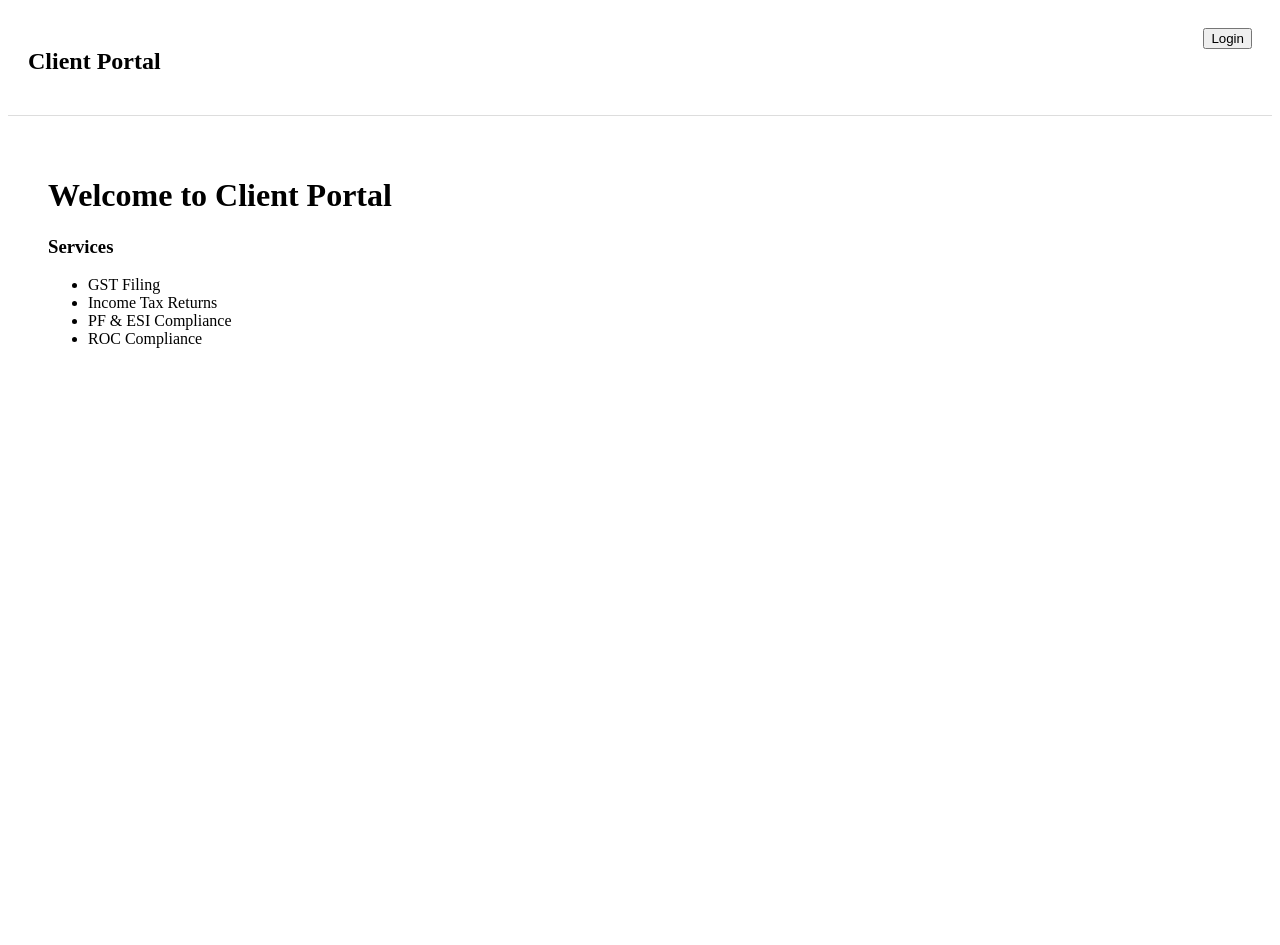
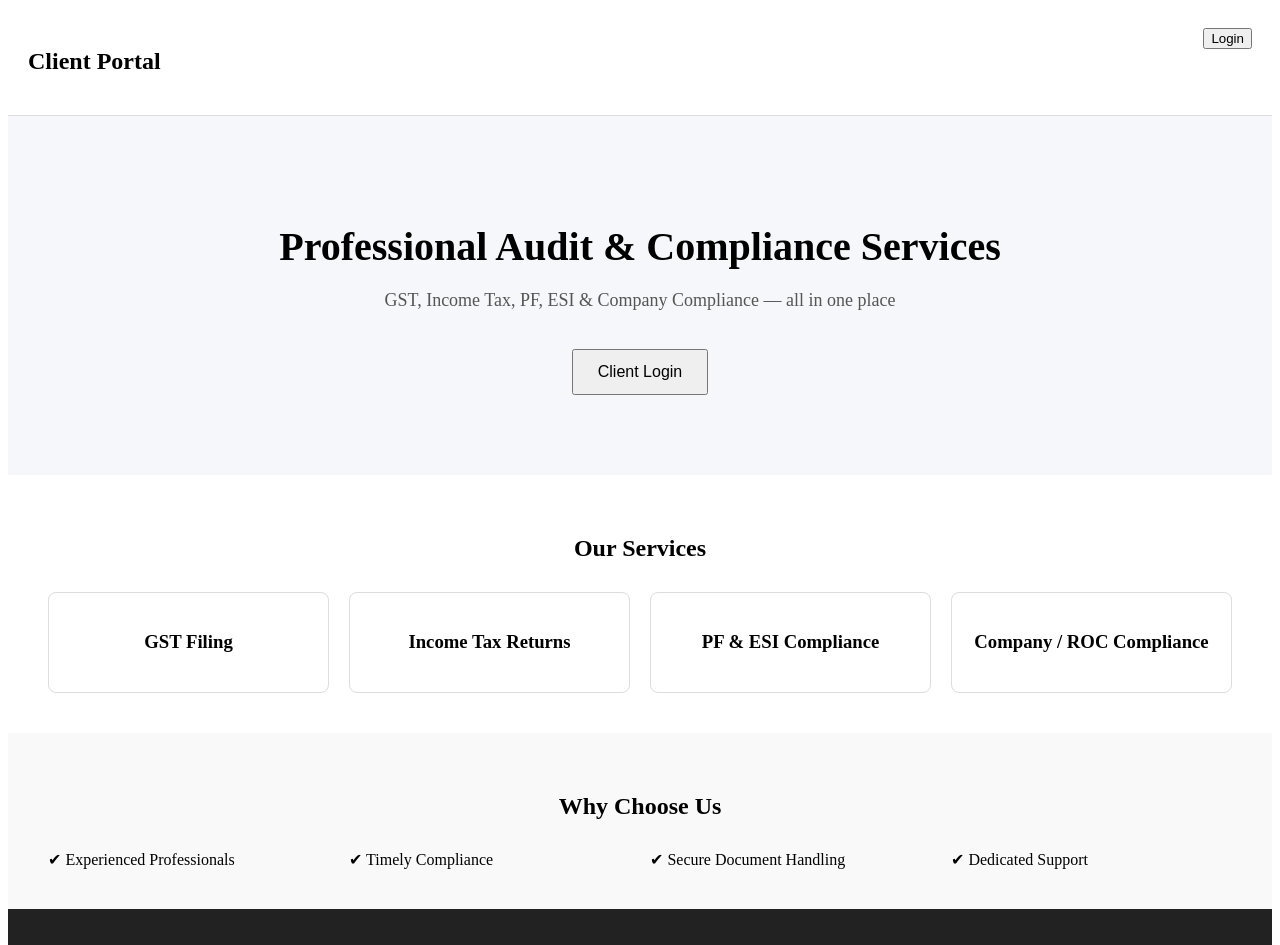
Before and after one commit to aikyambhanu/client-portal, a Next.js app: page / in a window 1280 px wide. Shown: the top 945 px of the page. Before the commit the page ends 800 px from the top, so only its background shows below. Built offline with nearby package versions, Linux system fonts and the light colour scheme.

Commit message:
Update page.js

```diff
--- a/app/page.js
+++ b/app/page.js
@@ -3,19 +3,94 @@ import Header from '../components/Header'
 export default function Home() {
   return (
     <div>
+
       <Header />
 
+      {/* HERO */}
+      <div style={{
+        padding: '80px 40px',
+        background: '#f5f7fa',
+        textAlign: 'center'
+      }}>
+        <h1 style={{ fontSize: 40, marginBottom: 20 }}>
+          Professional Audit & Compliance Services
+        </h1>
+
+        <p style={{ fontSize: 18, color: '#555' }}>
+          GST, Income Tax, PF, ESI & Company Compliance — all in one place
+        </p>
+
+        <button style={{
+          marginTop: 20,
+          padding: '12px 24px',
+          fontSize: 16,
+          cursor: 'pointer'
+        }}>
+          Client Login
+        </button>
+      </div>
+
+      {/* SERVICES */}
       <div style={{ padding: 40 }}>
-        <h1>Welcome to Client Portal</h1>
+        <h2 style={{ textAlign: 'center', marginBottom: 30 }}>
+          Our Services
+        </h2>
 
-        <h3>Services</h3>
-        <ul>
-          <li>GST Filing</li>
-          <li>Income Tax Returns</li>
-          <li>PF & ESI Compliance</li>
-          <li>ROC Compliance</li>
-        </ul>
+        <div style={{
+          display: 'grid',
+          gridTemplateColumns: 'repeat(auto-fit, minmax(220px,1fr))',
+          gap: 20
+        }}>
+          {[
+            "GST Filing",
+            "Income Tax Returns",
+            "PF & ESI Compliance",
+            "Company / ROC Compliance"
+          ].map((service, i) => (
+            <div key={i} style={{
+              border: '1px solid #ddd',
+              padding: 20,
+              borderRadius: 8,
+              textAlign: 'center'
+            }}>
+              <h3>{service}</h3>
+            </div>
+          ))}
+        </div>
       </div>
+
+      {/* WHY US */}
+      <div style={{
+        padding: 40,
+        background: '#f9f9f9'
+      }}>
+        <h2 style={{ textAlign: 'center', marginBottom: 30 }}>
+          Why Choose Us
+        </h2>
+
+        <div style={{
+          display: 'grid',
+          gridTemplateColumns: 'repeat(auto-fit, minmax(220px,1fr))',
+          gap: 20
+        }}>
+          <div>✔ Experienced Professionals</div>
+          <div>✔ Timely Compliance</div>
+          <div>✔ Secure Document Handling</div>
+          <div>✔ Dedicated Support</div>
+        </div>
+      </div>
+
+      {/* FOOTER */}
+      <div style={{
+        padding: 20,
+        textAlign: 'center',
+        background: '#222',
+        color: '#fff'
+      }}>
+        <p>© 2026 AuditPro Services</p>
+        <p>Contact: +91 92915 02262</p>
+      </div>
+
     </div>
   )
 }
```
